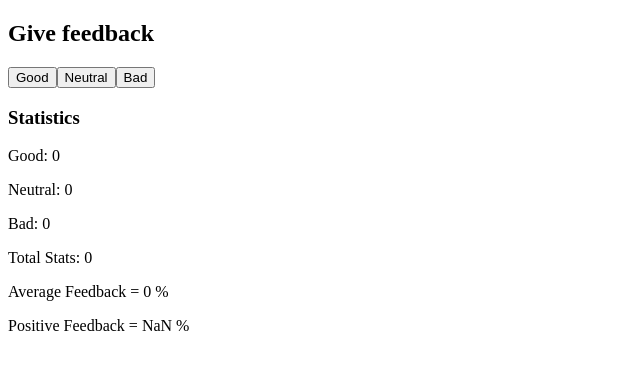
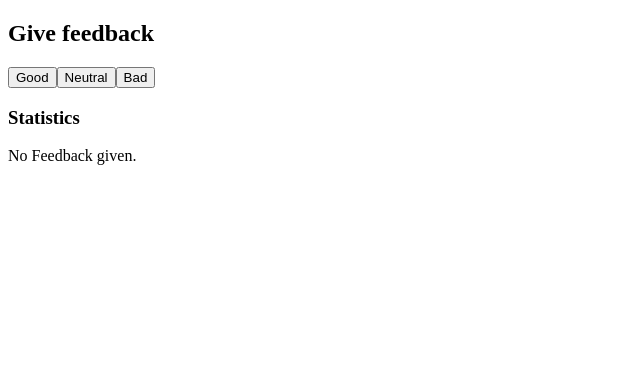
Before and after one commit to FIDELIS-TUWEI/fullstack-course, a React (Vite) app: page / in a window 1280 px wide. Shown: the top 370 px of the page, without its empty margins (0-640 px from the left). Built offline with nearby package versions, Linux system fonts and the light colour scheme.

Commit message:
conditional statement to render when stats is given

```diff
--- a/src/Stats.jsx
+++ b/src/Stats.jsx
@@ -11,12 +11,21 @@ const Stats = ({ good, neutral, bad }) => {
     total > 0 ? (good * 1 + neutral * 0 + bad * -1) / total : 0;
   return (
     <div>
+        {
+            total > 0 ? (
+                <>
                     <p>Good: {good}</p>
                     <p>Neutral: {neutral}</p>
                     <p>Bad: {bad}</p>
                     <p>Total Stats: {total}</p>
                     <p>Average Feedback = {combinedAverage} %</p>
                     <p>Positive Feedback = {positiveFeedback} %</p>
+                </>
+            ) : (
+                <p>No Feedback given.</p>
+            )
+        }
+
     </div>
   )
 }
```
Lines whose indentation alone changed are shown as unchanged.
